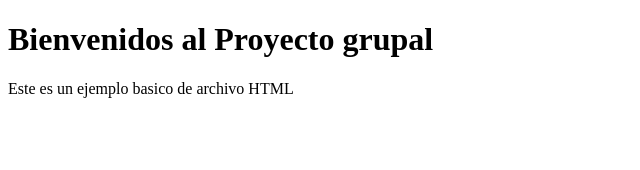
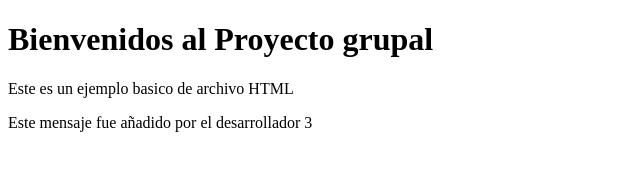
Before and after one commit to ksotoc2/lab-git, a plain HTML site: page index.html in a window 1280 px wide. Shown: the whole page, without its empty margins (0-640 px from the left). Drawn offline with Linux system fonts and the light colour scheme.

Commit message:
Agregando mensaje al archivo HTML

```diff
--- a/index.html
+++ b/index.html
@@ -8,5 +8,6 @@
 <body>
     <h1>Bienvenidos al Proyecto grupal</h1>
     <p>Este es un ejemplo basico de archivo HTML</p>
+    <p>Este mensaje fue añadido por el desarrollador 3</p>
 </body>
 </html>
```
